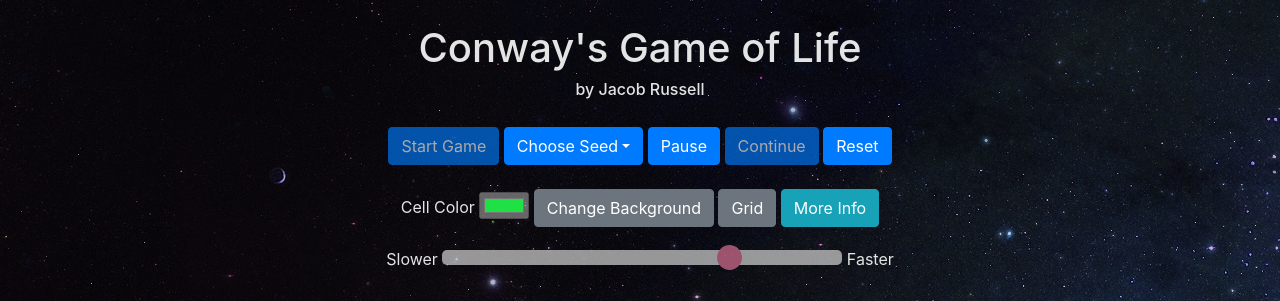
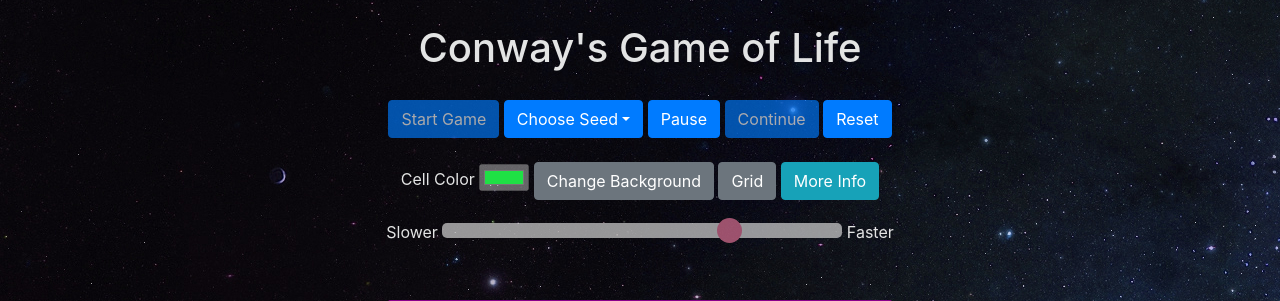
Before and after one commit to jrussell-OSU/game_of_life, a Flask app: page / in a window 1280 px wide. Shown: the top 301 px of the page. Run offline with Flask 2, Linux system fonts and the light colour scheme; some libraries are stand-ins or nearby versions.

Commit message:
removed my credit title

```diff
--- a/templates/index.html
+++ b/templates/index.html
@@ -11,7 +11,6 @@
   <body>
   <br>
   <h1>Conway's Game of Life</h1>
-  <h6>by Jacob Russell</h6>
   <div class="buttons_div">
 
       <button id="start_game" class="btn btn-primary" onclick="continue_game()">Start Game</button>
```
